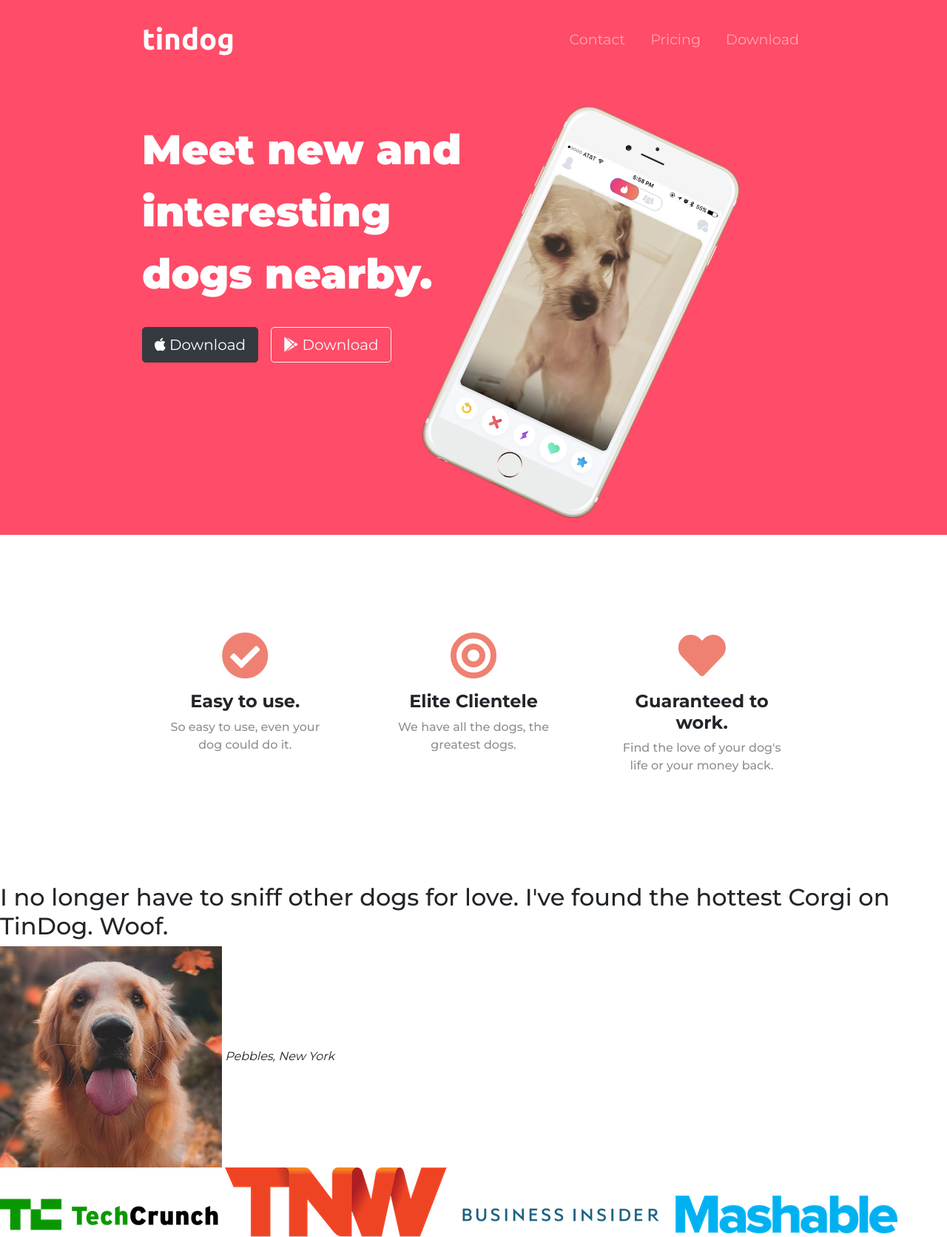
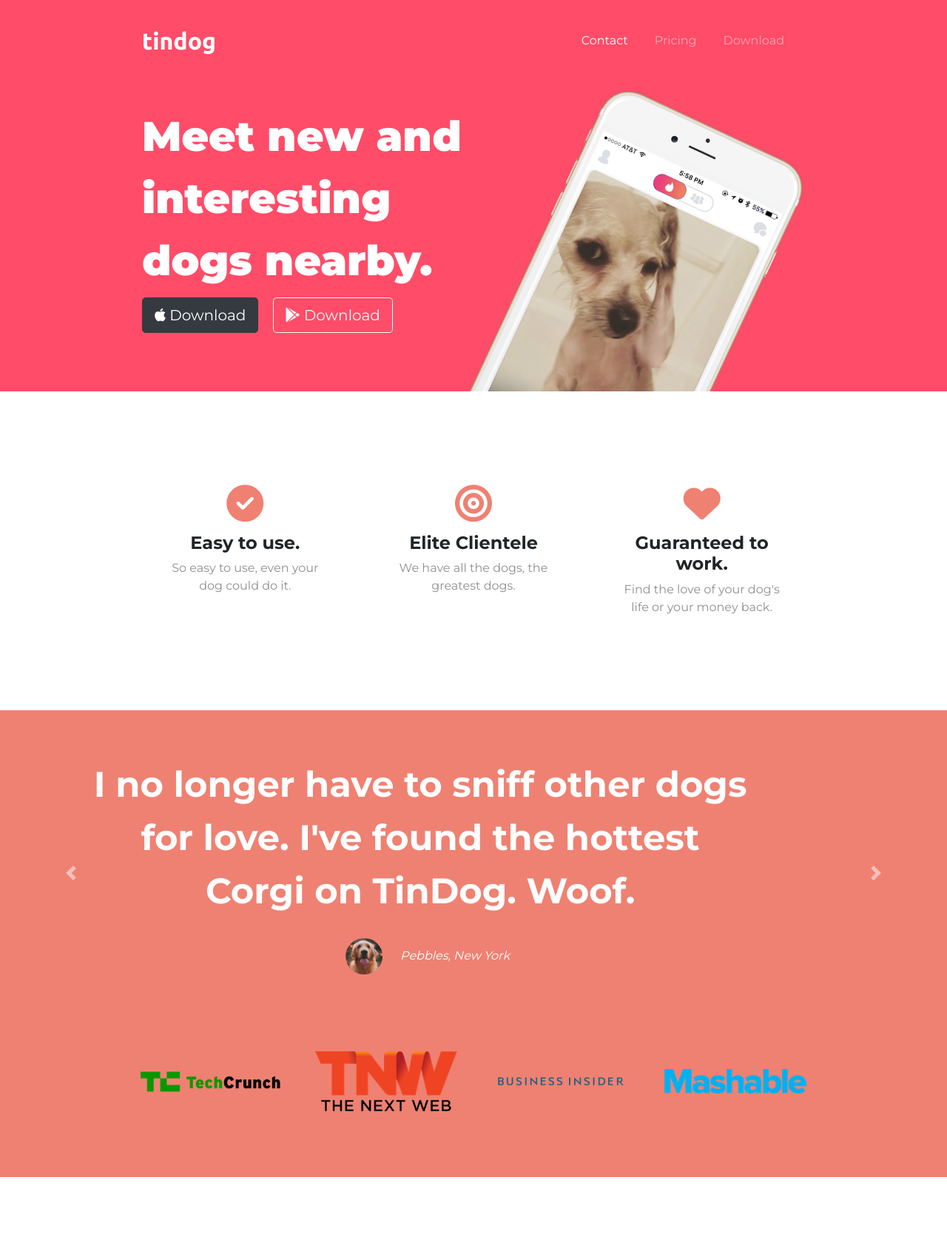
Before and after one commit to brunopinheiroeu/tindog, a plain HTML site: page index.html in a window 1280 px wide. Shown: the part 20-1692 px from the top of the page at 74% size. Drawn offline with nearby package versions, Linux system fonts and the light colour scheme.

Commit message:
HTML/CSS/Bootstrap - Final project

```diff
--- a/css/styles.css
+++ b/css/styles.css
@@ -1,67 +1,161 @@
-#title{
+body {
+  font-family: 'Montserrat', sans-serif;
+  text-align: center;
+}
+
+h1, h2, h3, h4, h5, h6 {
+  font-family: 'Montserrat', sans-serif;
+}
+
+/* headings */
+
+.big-heading{
+  font-size: 3.5rem;
+  line-height: 1.5;
+  font-weight: 900;
+}
+.section-heading{
+  font-weight: bold;
+  font-size: 3rem;
+  line-height: 1.5;
+}
+
+/* containers */
+
+.container-fluid {
+  padding: 5% 15%;
+}
+
+/* sections */
+
+.coloured-section{
   background-color: #ff4c68;
   color: white;
-  }
-h1 {
-  font-family: 'Montserrat';
-  font-weight: 900;
-  font-size: 3.5rem;
+}
+.white-section{
+  background-color: #fff;
+}
+
+/* menu */
+.navbar {
+  margin-bottom: 50px;
+  padding: 8px 0;
+}
+.navbar-brand {
+  font-family: 'Ubuntu', sans-serif;
+  font-size: 2rem;
+  font-weight: bold;
+}
+.nav-link {
+  margin-right: 20px;
+}
+
+/* title section */
+
+#title .container-fluid{
+  padding: 3% 15% 5%;
+  text-align: left;
+}
+.iphone {
+  transform: rotate(25deg);
+  width: 300px;
+  position: absolute;
+  right: 25%;
+}
+.downloadbtn {
+  margin-right: 15px;
+  margin-bottom: 15px;
+}
+
+/* features section */
+
+#features {
+  position: relative;
+}
+
+.feature-title{
+  font-weight: bold;
+  font-size: 1.5rem;
+}
+.redicon {
+  color: #ef8172;
+  font-size: 50px;
+  margin: 15px;
+}
+.redicon:hover {
+  color: #ff4c68;
+}
+.featspace {
+  padding: 5%;
+}
+.gray {
+  color: #8f8f8f;
+}
+
+/* testimonials section */
+
+#testimonials {
+  background-color: #ef8172;
+}
+.testimonial-image {
+  border-radius: 50%;
+  width: 10%;
+  padding: 20px;
+}
+.testimonial-text{
+  font-weight: bold;
+  font-size: 3rem;
   line-height: 1.5;
 }
-body{
-  font-family: 'Montserrat';
+
+/* press section */
+
+#press {
+  background-color: #ef8172;
+  padding-bottom: 3%;
 }
-.container-fluid{
-   padding: 3% 15%;
-    /* height: 600px; */
-  }
-/* Navigation Bar   */
-.navbar{
-  padding: 0 0 4.5rem 0;
+
+.press-logo {
+  width: 15%;
+  margin: 20px 20px 50px;
 }
-.navbar-brand{
-  font-family: 'Ubuntu', sans-serif;
-  font-size: 2.5rem;
-  font-weight: 700;
+
+/* pricing section */
+
+#pricing {
+  padding: 100px;
 }
-.nav-link{
-  margin-left: 18px;
-  font-size: 1.2rem;
+.price-text{
+  font-weight: bold;
+  font-size: 3rem;
+  line-height: 1.5;
 }
-/* Download Button */
-.donwload-btn{
-  margin: 5% 3% 5% 0;
+.pricing-col {
+  padding: 3% 2%;
 }
-/* Title Image */
-.iphonedog{
-  transform: rotate(25deg);
-  width: 60%;
-}
-/* Features */
-#features{
-  text-align: center;
-}
-.container-features{
-  padding: 3% 15%;
-
-  /* margin-top: 5rem; */
-}
-h3{
-  font-weight: 700;
+.plan-title{
+  font-weight: bold;
   font-size: 1.5rem;
 }
-.red-icon{
-  color: #ef8172;
-  font-size: 4rem;
-  padding-bottom: 1rem;
+
+/* call to action section */
+
+/* contact section */
+
+.s-icon {
+  padding: 30px 10px;
 }
-.red-icon:hover{
-  color: #ff4c88;
+
+/* media changes */
+
+@media (max-width: 1028px) {
+  .iphone {
+    transform: rotate(0deg);
+    position: static;
+    right: 0%;
+  }
+
+  #title {
+    text-align: center;
+  }
 }
-.col-features{
-  padding: 10% 5%;
-}
-.pgrey{
-    color: #8f8f8f;
-    font-weight: 500;
-}
--- a/index.html
+++ b/index.html
@@ -4,51 +4,61 @@
 <head>
   <meta charset="utf-8">
   <title>TinDog</title>
-  <!-- Bootstrap -->
-  <link rel="stylesheet" href="https://stackpath.bootstrapcdn.com/bootstrap/4.2.1/css/bootstrap.min.css" integrity="sha384-GJzZqFGwb1QTTN6wy59ffF1BuGJpLSa9DkKMp0DgiMDm4iYMj70gZWKYbI706tWS" crossorigin="anonymous">
-  <script src="https://code.jquery.com/jquery-3.3.1.slim.min.js" integrity="sha384-q8i/X+965DzO0rT7abK41JStQIAqVgRVzpbzo5smXKp4YfRvH+8abtTE1Pi6jizo" crossorigin="anonymous"></script>
-  <script src="https://cdnjs.cloudflare.com/ajax/libs/popper.js/1.14.6/umd/popper.min.js" integrity="sha384-wHAiFfRlMFy6i5SRaxvfOCifBUQy1xHdJ/yoi7FRNXMRBu5WHdZYu1hA6ZOblgut" crossorigin="anonymous"></script>
-  <script src="https://stackpath.bootstrapcdn.com/bootstrap/4.2.1/js/bootstrap.min.js" integrity="sha384-B0UglyR+jN6CkvvICOB2joaf5I4l3gm9GU6Hc1og6Ls7i6U/mkkaduKaBhlAXv9k" crossorigin="anonymous"></script>
-  <!-- Google Fonts -->
-  <link href="https://fonts.googleapis.com/css?family=Montserrat:400,500,700,900|Ubuntu:400,700" rel="stylesheet">
-  <!-- Font Awesome Icons -->
-  <link rel="stylesheet" href="https://use.fontawesome.com/releases/v5.7.1/css/all.css" integrity="sha384-fnmOCqbTlWIlj8LyTjo7mOUStjsKC4pOpQbqyi7RrhN7udi9RwhKkMHpvLbHG9Sr" crossorigin="anonymous">
-  <!-- CSS -->
+  <!-- CSS stylesheet -->
+  <link rel="stylesheet" href="https://stackpath.bootstrapcdn.com/bootstrap/4.4.1/css/bootstrap.min.css" integrity="sha384-Vkoo8x4CGsO3+Hhxv8T/Q5PaXtkKtu6ug5TOeNV6gBiFeWPGFN9MuhOf23Q9Ifjh" crossorigin="anonymous">
   <link rel="stylesheet" href="css/styles.css">
+  <!-- Google fonts -->
+  <link href="https://fonts.googleapis.com/css2?family=Montserrat:wght@400;700;900&family=Ubuntu:wght@400;500;700&display=swap" rel="stylesheet">
+  <!-- Font Awesome -->
+  <script src="https://kit.fontawesome.com/cd9e0b5538.js" crossorigin="anonymous"></script>
+  <!-- Bootstrap JavaScript -->
+  <!-- jQuery first, then Popper.js, then Bootstrap JS -->
+  <script src="https://code.jquery.com/jquery-3.4.1.slim.min.js" integrity="sha384-J6qa4849blE2+poT4WnyKhv5vZF5SrPo0iEjwBvKU7imGFAV0wwj1yYfoRSJoZ+n" crossorigin="anonymous"></script>
+  <script src="https://cdn.jsdelivr.net/npm/popper.js@1.16.0/dist/umd/popper.min.js" integrity="sha384-Q6E9RHvbIyZFJoft+2mJbHaEWldlvI9IOYy5n3zV9zzTtmI3UksdQRVvoxMfooAo" crossorigin="anonymous"></script>
+  <script src="https://stackpath.bootstrapcdn.com/bootstrap/4.4.1/js/bootstrap.min.js" integrity="sha384-wfSDF2E50Y2D1uUdj0O3uMBJnjuUD4Ih7YwaYd1iqfktj0Uod8GCExl3Og8ifwB6" crossorigin="anonymous"></script>
+
+
 </head>
 
 <body>
-  <section id="title">
+
+  <section class="coloured-section" id="title">
     <div class="container-fluid">
+
       <!-- Nav Bar -->
+
       <nav class="navbar navbar-expand-lg navbar-dark">
         <a class="navbar-brand" href="#">tindog</a>
-        <button class="navbar-toggler" type="button" data-toggle="collapse" data-target="#navbarSupportedContent" aria-controls="navbarSupportedContent" aria-expanded="false" aria-label="Toggle navigation">
+        <button class="navbar-toggler" type="button" data-toggle="collapse" data-target="#navbarNav" aria-controls="navbarNav" aria-expanded="false" aria-label="Toggle navigation">
           <span class="navbar-toggler-icon"></span>
         </button>
-        <div class="collapse navbar-collapse" id="navbarSupportedContent">
+        <div class="collapse navbar-collapse " id="navbarNav">
           <ul class="navbar-nav ml-auto">
-            <li class="nav-item">
-              <a class="nav-link" href="#">Contact</a>
+            <li class="nav-item active">
+              <a class="nav-link" href="#footer">Contact</a>
             </li>
             <li class="nav-item">
-              <a class="nav-link" href="#">Pricing</a>
+              <a class="nav-link" href="#pricing">Pricing</a>
             </li>
             <li class="nav-item">
-              <a class="nav-link" href="#">Download</a>
+              <a class="nav-link" href="#cta">Download</a>
             </li>
           </ul>
         </div>
       </nav>
+
       <!-- Title -->
+
+      <div class="title">
         <div class="row">
           <div class="col-lg-6">
-          <h1 class="teste">Meet new and interesting dogs nearby.</h1>
-          <button type="button" class="btn btn-dark btn-lg donwload-btn"><i class="fab fa-apple"></i> Download</button>
-          <button type="button" class="btn btn-outline-light btn-lg donwload-btn"><i class="fab fa-google-play"></i> Download</button>
+            <h1 class="big-heading">Meet new and interesting dogs nearby.</h1>
+            <button type="button" class="btn btn-lg btn-dark downloadbtn"><i class="fab fa-apple"></i> Download</button>
+            <button type="button" class="btn btn-lg btn-outline-light downloadbtn"><i class="fab fa-google-play"></i> Download</button>
           </div>
           <div class="col-lg-6">
-          <img class="iphonedog" src="images/iphone6.png" alt="iphone-mockup">
+            <img class="iphone" src="images/iphone6.png" alt="iphone-mockup">
+          </div>
         </div>
       </div>
     </div>
@@ -56,25 +66,27 @@
 
   <!-- Features -->
 
-  <section id="features">
-    <div class="container-features">
+  <section class="white-section" id="features">
+    <div class="container-fluid">
 
 
       <div class="row">
-        <div class="col-lg-4 col-features">
-          <i class="fas fa-check-circle red-icon"></i>
-          <h3>Easy to use.</h3>
-          <p class="pgrey">So easy to use, even your dog could do it.</p>
+
+
+        <div class="col-lg-4 featspace">
+          <i class="fas fa-check-circle redicon"></i>
+          <h3 class="feature-title">Easy to use.</h3>
+          <p class="gray">So easy to use, even your dog could do it.</p>
         </div>
-        <div class="col-lg-4 col-features">
-          <i class="fas fa-bullseye red-icon"></i>
-          <h3>Elite Clientele</h3>
-          <p class="pgrey">We have all the dogs, the greatest dogs.</p>
+        <div class="col-lg-4 featspace">
+          <i class="fas fa-bullseye redicon"></i>
+          <h3 class="feature-title">Elite Clientele</h3>
+          <p class="gray">We have all the dogs, the greatest dogs.</p>
         </div>
-        <div class="col-lg-4 col-features">
-          <i class="fas fa-heart red-icon"></i>
-          <h3>Guaranteed to work.</h3>
-          <p class="pgrey">Find the love of your dog's life or your money back.</p>
+        <div class="col-lg-4 featspace">
+          <i class="fas fa-heart redicon"></i>
+          <h3 class="feature-title">Guaranteed to work.</h3>
+          <p class="gray">Find the love of your dog's life or your money back.</p>
         </div>
       </div>
     </div>
@@ -83,83 +95,121 @@
 
   <!-- Testimonials -->
 
-  <section id="testimonials">
+  <section class="coloured-section" id="testimonials">
 
-    <h2>I no longer have to sniff other dogs for love. I've found the hottest Corgi on TinDog. Woof.</h2>
-    <img src="images/dog-img.jpg" alt="dog-profile">
+    <div id="testimonials-carousel" class="carousel slide" data-ride="carousel">
+      <div class="carousel-inner">
+        <div class="carousel-item active container-fluid">
+          <h2 class="testimonial-text">I no longer have to sniff other dogs for love. I've found the hottest Corgi on TinDog. Woof.</h2>
+          <img class="testimonial-image" src="images/dog-img.jpg" alt="dog-profile">
           <em>Pebbles, New York</em>
-
-    <!-- <h2 class="testimonial-text">My dog used to be so lonely, but with TinDog's help, they've found the love of their life. I think.</h2>
+        </div>
+        <div class="carousel-item container-fluid">
+          <h2 class="testimonial-text">My dog used to be so lonely, but with TinDog's help, they've found the love of their life. I think.</h2>
           <img class="testimonial-image" src="images/lady-img.jpg" alt="lady-profile">
-    <em>Beverly, Illinois</em> -->
+          <em>Beverly, Illinois</em>
+        </div>
+      </div>
+      <a class="carousel-control-prev" href="#testimonials-carousel" role="button" data-slide="prev">
+        <span class="carousel-control-prev-icon" aria-hidden="true"></span>
+        <span class="sr-only">Previous</span>
+      </a>
+      <a class="carousel-control-next" href="#testimonials-carousel" role="button" data-slide="next">
+        <span class="carousel-control-next-icon" aria-hidden="true"></span>
+        <span class="sr-only">Next</span>
+      </a>
+    </div>
 
   </section>
-
-
   <!-- Press -->
 
-  <section id="press">
-    <img src="images/techcrunch.png" alt="tc-logo">
-    <img src="images/tnw.png" alt="tnw-logo">
-    <img src="images/bizinsider.png" alt="biz-insider-logo">
-    <img src="images/mashable.png" alt="mashable-logo">
+  <section class="coloured-section" id="press">
+    <img class="press-logo" src="images/techcrunch.png" alt="tc-logo">
+    <img class="press-logo" src="images/tnw.png" alt="tnw-logo">
+    <img class="press-logo" src="images/bizinsider.png" alt="biz-insider-logo">
+    <img class="press-logo" src="images/mashable.png" alt="mashable-logo">
 
   </section>
-
-
   <!-- Pricing -->
 
-  <section id="pricing">
+  <section class="white-section" id="pricing">
 
-    <h2>A Plan for Every Dog's Needs</h2>
+    <h2 class="section-heading">A Plan for Every Dog's Needs</h2>
     <p>Simple and affordable price plans for your and your dog.</p>
 
-
-    <h3>Chihuahua</h3>
-    <h2>Free</h2>
+    <div class="row">
+      <div class="pricing-col col-md-6 col-lg-4">
+        <div class="card">
+          <div class="card-header">
+            <h3 class="plan-title">Chihuahua</h3>
+          </div>
+          <div class="card-body">
+            <h2 class="price-text">Free</h2>
             <p>5 Matches Per Day</p>
             <p>10 Messages Per Day</p>
             <p>Unlimited App Usage</p>
-    <button type="button">Sign Up</button>
-
-
-    <h3>Labrador</h3>
-    <h2>$49 / mo</h2>
+            <button type="button" class="btn btn-lg btn-block btn-outline-dark">Sign Up</button>
+          </div>
+        </div>
+      </div>
+      <div class="pricing-col col-md-6 col-lg-4">
+        <div class="card">
+          <div class="card-header">
+            <h3 class="plan-title">Labrador</h3>
+          </div>
+          <div class="card-body">
+            <h2 class="price-text">$49 / mo</h2>
             <p>Unlimited Matches</p>
             <p>Unlimited Messages</p>
             <p>Unlimited App Usage</p>
-    <button type="button">Sign Up</button>
-
-
-    <h3>Mastiff</h3>
-    <h2>$99 / mo</h2>
+            <button type="button" class="btn btn-lg btn-block btn-dark">Sign Up</button>
+          </div>
+        </div>
+      </div>
+      <div class="pricing-col col-lg-4">
+        <div class="card">
+          <div class="card-header">
+            <h3 class="plan-title">Mastiff</h3>
+          </div>
+          <div class="card-body">
+            <h2 class="price-text">$99 / mo</h2>
             <p>Pirority Listing</p>
             <p>Unlimited Matches</p>
             <p>Unlimited Messages</p>
             <p>Unlimited App Usage</p>
-    <button type="button">Sign Up</button>
-
+            <button type="button" class="btn btn-lg btn-block btn-dark">Sign Up</button>
+          </div>
+        </div>
+      </div>
+    </div>
   </section>
 
 
   <!-- Call to Action -->
 
-  <section id="cta">
-
-    <h3>Find the True Love of Your Dog's Life Today.</h3>
-    <button type="button">Download</button>
-    <button type="button">Download</button>
-
+  <section class="coloured-section" id="cta">
+    <div class="container-fluid">
+      <h1 class="big-heading">Find the True Love of Your Dog's Life Today.</h1>
+      <button type="button" class="btn btn-lg btn-dark downloadbtn"><i class="fab fa-apple"></i> Download</button>
+      <button type="button" class="btn btn-lg btn-outline-light downloadbtn"><i class="fab fa-google-play"></i> Download</button>
+    </div>
   </section>
 
 
   <!-- Footer -->
 
-  <footer id="footer">
+  <footer class="white-section" id="footer">
+    <div class="container-fluid">
 
+
+      <i class="s-icon fab fa-twitter"></i>
+      <i class="s-icon fab fa-facebook-f"></i>
+      <i class="s-icon fab fa-instagram"></i>
+      <i class="s-icon fas fa-envelope"></i>
       <p>© Copyright 2018 TinDog</p>
+    </div>
+  </footer>
 
-  </footer>
 
 
 </body>
```
Also changed, not shown: images/logoapple.svg (added), images/logogoogle.svg (added). Lines whose indentation alone changed are shown as unchanged.
